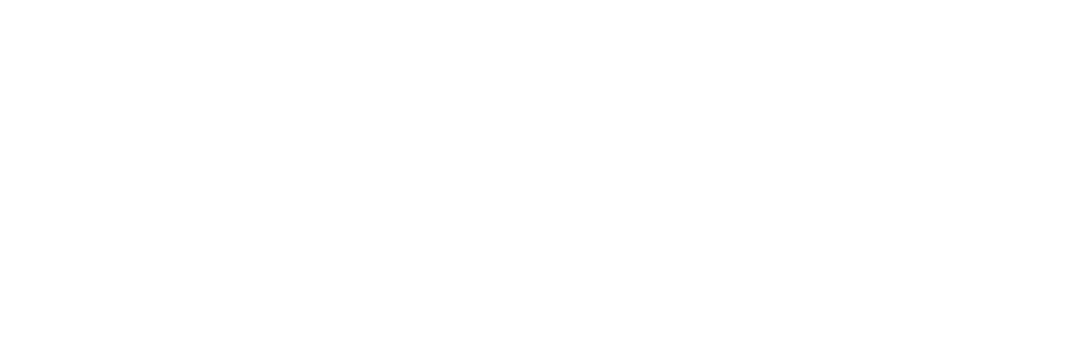
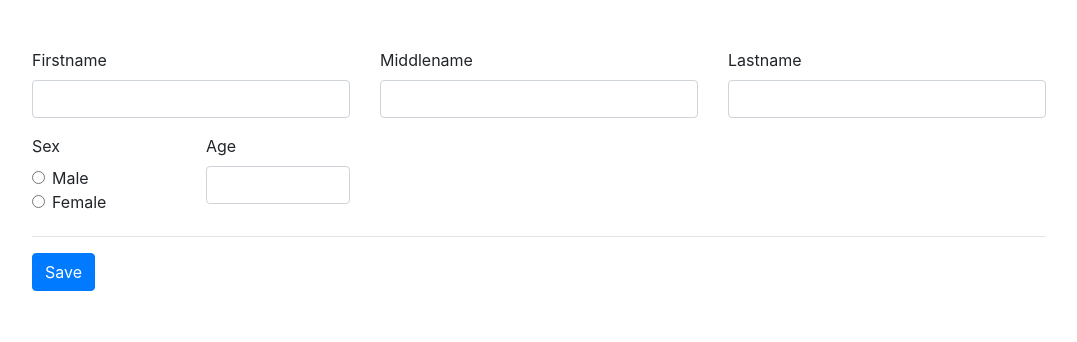
Before and after one commit to zhacky/ElectronDemo, an Electron app: page windows/profileWindow.html in a window 1280 px wide. Shown: the whole page, without its empty margins (101-1178 px from the left). Drawn offline with nearby package versions, Linux system fonts and the light colour scheme.

Commit message:
add nedb

```diff
--- a/package.json
+++ b/package.json
@@ -11,6 +11,8 @@
   "dependencies": {
     "bootstrap": "^4.1.3",
     "electron": "^3.0.5",
-    "jquery": "^3.3.1"
+    "jquery": "^3.3.1",
+    "nedb": "^1.8.0",
+    "popper.js": "^1.14.4"
   }
 }
--- a/windows/profileWindow.html
+++ b/windows/profileWindow.html
@@ -3,8 +3,59 @@
 <head>
     <meta charset="UTF-8">
     <title>Profile</title>
+    <link rel="stylesheet" href="./../node_modules/bootstrap/dist/css/bootstrap.min.css">
+    <link rel="stylesheet" href="./../assets/font/css/open-iconic-bootstrap.min.css">
+    <link rel="stylesheet" href="../styles/profile.css">
 </head>
 <body>
+<div class="container">
+    <form>
 
+    <div class="bio-data p-5">
+        <div class="row">
+
+            <div class="form-group col">
+                <label for="firstname">Firstname</label><input id="firstname" class="form-control" type="text">
+            </div>
+             <div class="form-group col">
+                <label for="middlename">Middlename</label><input id="middlename" class="form-control" type="text">
+            </div>
+            <div class="form-group col">
+                <label for="lastname">Lastname</label><input id="lastname" class="form-control" type="text">
+            </div>
+        </div>
+        <div class="row">
+            <div class="col-md-2">
+                <label for="sex">Sex</label>
+                <div class="form-check">
+                    <input type="radio" name="sex" id="male" class="form-check-input" value="male">
+                    <label for="male" class="form-check-label">Male</label>
+                </div>
+                <div class="form-check">
+                    <input type="radio" name="sex" id="female" class="form-check-input" value="female">
+                    <label for="female" class="form-check-label">Female</label>
+                </div>
+            </div>
+            <div class="col-md-2">
+                <div class="form-group">
+                    <label for="age">Age</label>
+                    <input type="number" cols=4 class="form-control" name="age" id="age">
+                </div>
+            </div>
+        </div>
+            <hr>
+    <button type="submit" class="btn btn-primary">Save</button>
+    </div>
+    </form>
+</div>
+
+<!-- allow jquery -->
+<script>if (typeof module === 'object') {window.module = module; module = undefined;}</script>
+<!-- normal scripts -->
+<script type="text/javascript" src="../node_modules/jquery/dist/jquery.min.js"></script>
+<script type="text/javascript" src="../node_modules/bootstrap/dist/js/bootstrap.min.js"></script>
+<!-- detect jquery -->
+<script>if (window.module) module = window.module;</script>
+<!-- custom scripts -->
 </body>
 </html>
```
Also changed, not shown: styles/profile.css (added), 1 other file.
